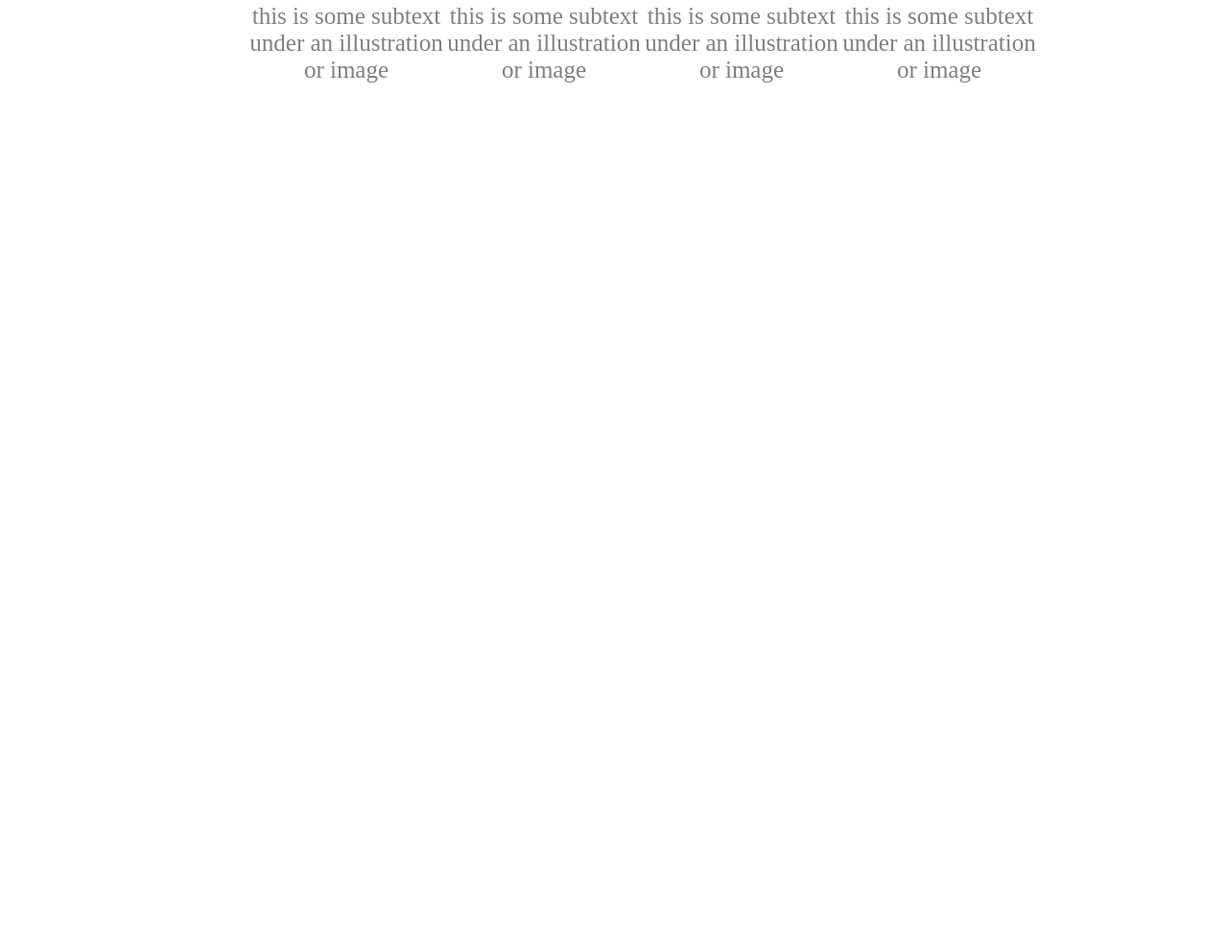
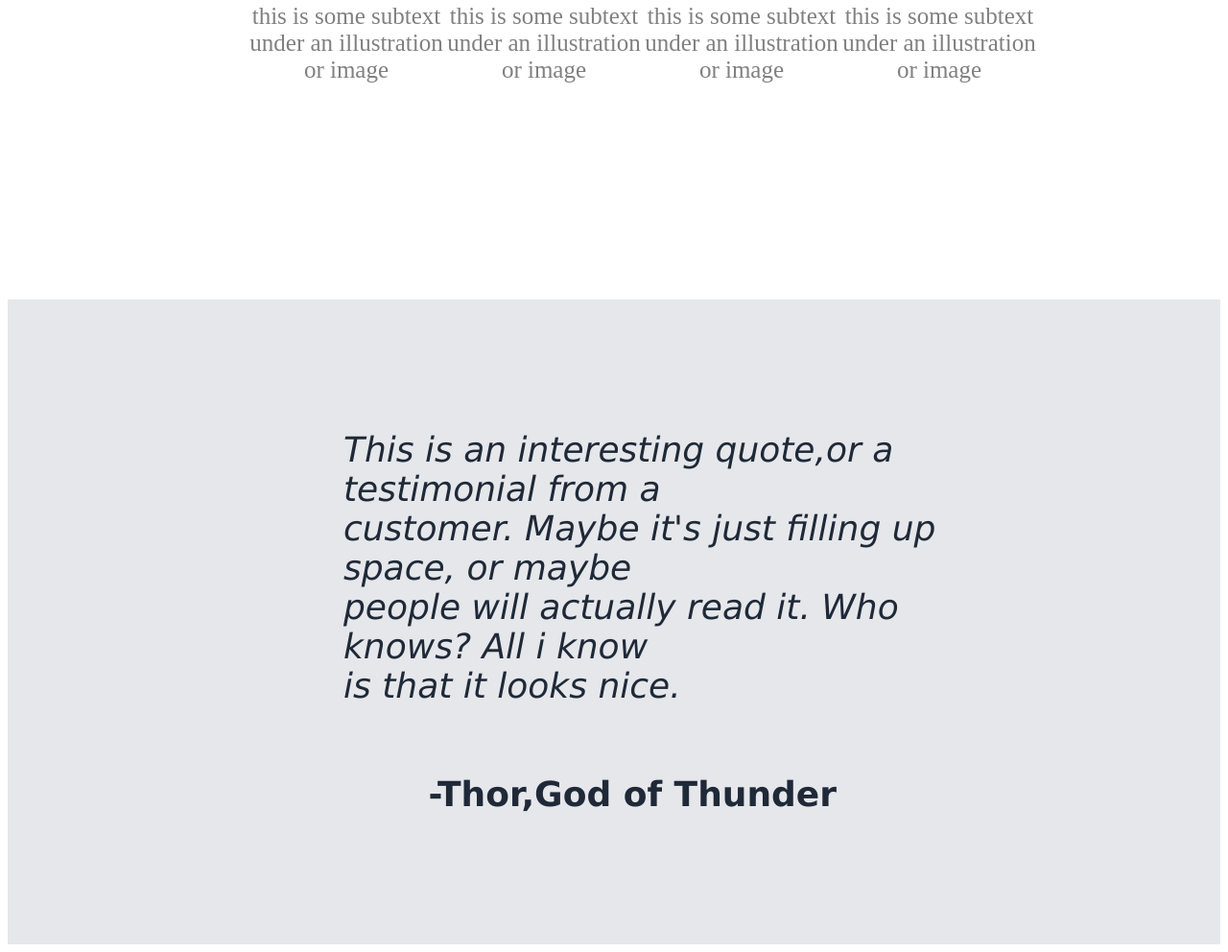
Before and after one commit to WelldiusPrimeX/Landing-Page, a plain HTML site: page index.html in a window 1280 px wide. Shown: the part 1096-2088 px from the top of the page at 96% size. Before the commit the page ends 1416 px from the top, so only its background shows below. Drawn offline with Linux system fonts and the light colour scheme.

Commit message:
Hero-Qoute completed with Thor quote

```diff
--- a/index.html
+++ b/index.html
@@ -47,5 +47,13 @@
     </div>
 </div>
   </div>
+  <div class="Hero-Quote">
+    <p>This is an interesting quote,or a testimonial from a <br>
+    customer. Maybe it's just filling up space, or maybe<br>
+    people will actually read it. Who knows? All i know<br>
+    is that it looks nice.
+</p>
+<p class="eleven">-Thor,God of Thunder</p>
+</div>
 </body>
 </html>
--- a/style.css
+++ b/style.css
@@ -128,3 +128,26 @@ li{
 .Hero-Secondary{
     padding-bottom: 200px;
 }
+
+.Hero-Quote{
+    font-family: Verdana, Geneva, Tahoma, sans-serif;
+    display: flex;
+    flex-direction:column ;
+    background-color: #e5e7eb;
+    font-size: 36px;
+    font-style: italic;
+    color: #1f2937;
+    font-weight: 100;
+    padding-top: 100px;
+    padding-bottom: 100px;
+    padding-left: 350px;
+    padding-right: 250px;
+}
+
+.Hero-Quote .eleven{
+    font-weight: bold;
+    color: #1f2937;
+    text-align: right;
+    font-style: normal;
+    padding-right: 150px;
+}
```
